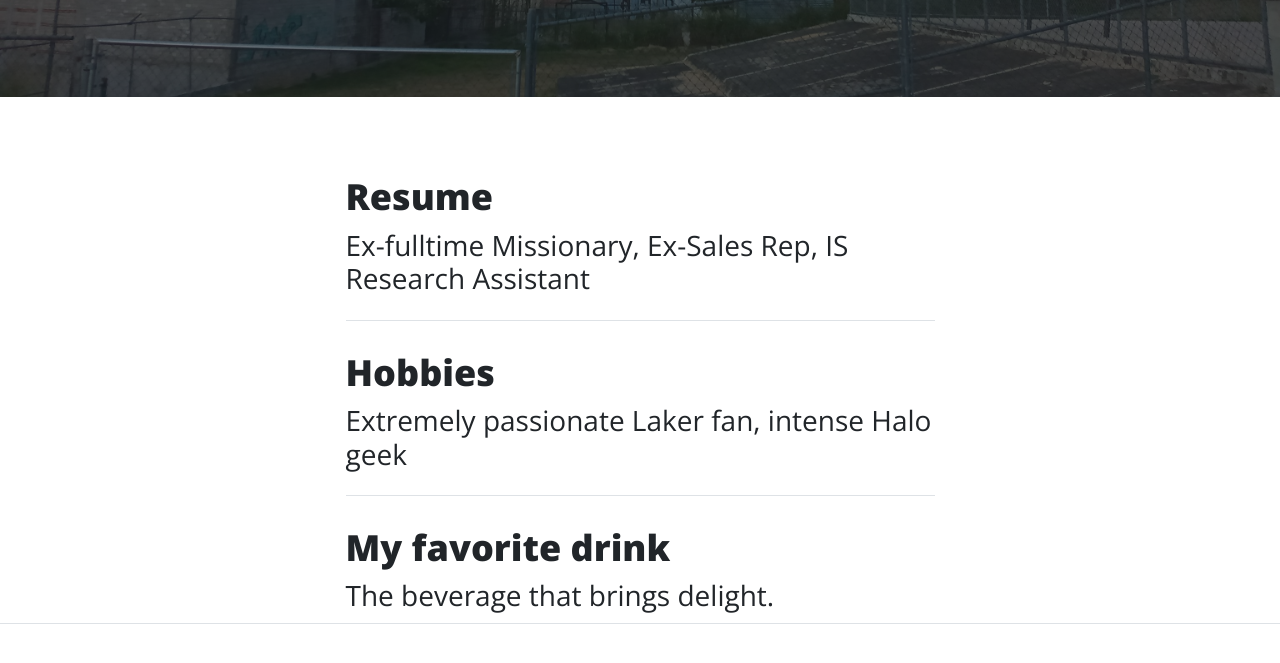
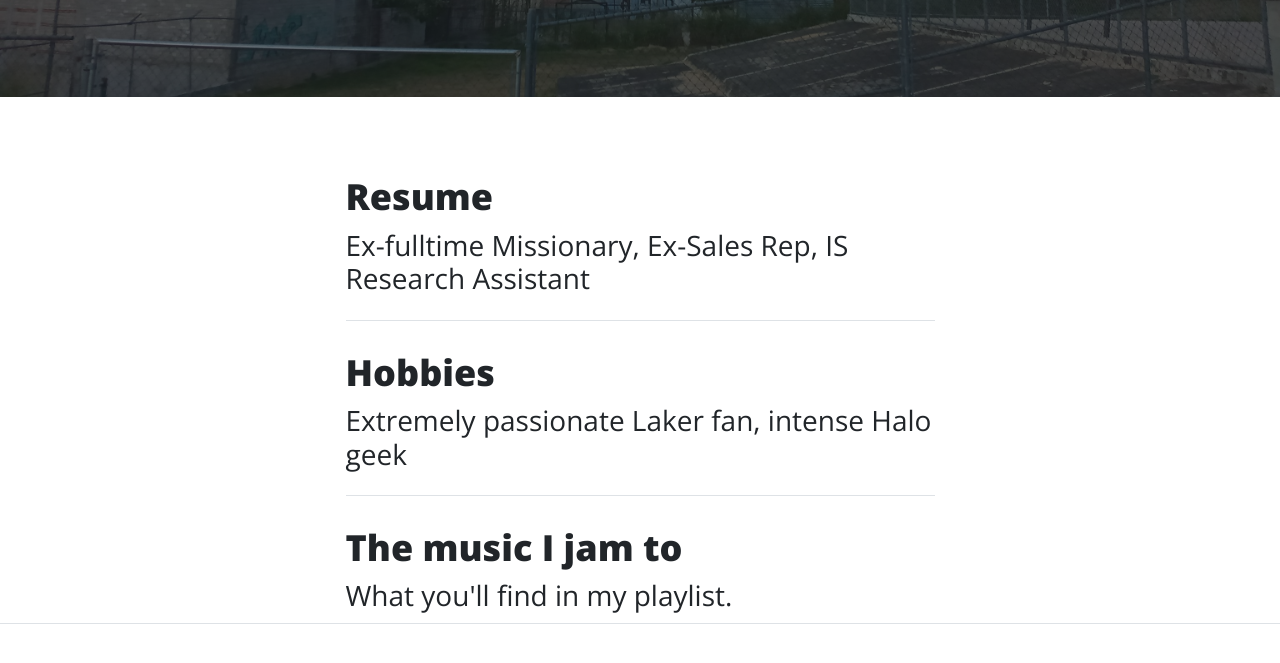
Before and after one commit to LonnyKidd/IS201, a plain HTML site: page index.html in a window 1280 px wide. Shown: the part 531-1194 px from the top of the page. Drawn offline with nearby package versions, Linux system fonts and the light colour scheme.

Commit message:
Add files via upload

```diff
--- a/index.html
+++ b/index.html
@@ -76,9 +76,9 @@
                     <hr class="my-4" />
                     <!-- Post preview-->
                     <div class="post-preview">
-                        <a href="post.html">
-                            <h2 class="post-title">My favorite drink</h2>
-                            <h3 class="post-subtitle">The beverage that brings delight.</h3>
+                        <a href="moreinfo.html">
+                            <h2 class="post-title">The music I jam to</h2>
+                            <h3 class="post-subtitle">What you'll find in my playlist.</h3>
                         </a>
                     </div>
                     <!-- Divider-->
```
